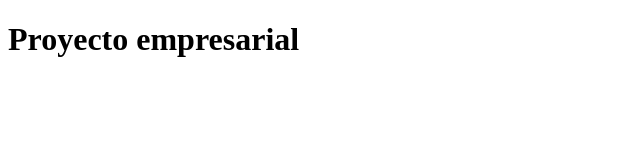
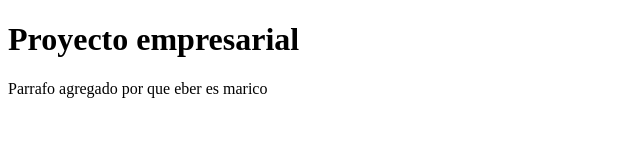
Before and after one commit to SpectHjort/Proyecto-GiT-Cdso, a plain HTML site: page index.html in a window 1280 px wide. Shown: the whole page, without its empty margins (0-640 px from the left). Drawn offline with Linux system fonts and the light colour scheme.

Commit message:
Update index.html

```diff
--- a/index.html
+++ b/index.html
@@ -7,5 +7,6 @@
     </head>
     <body>
         <h1>Proyecto empresarial</h1>
+        <p>Parrafo agregado por que eber es marico</p>
     </body>
 </html>
```
